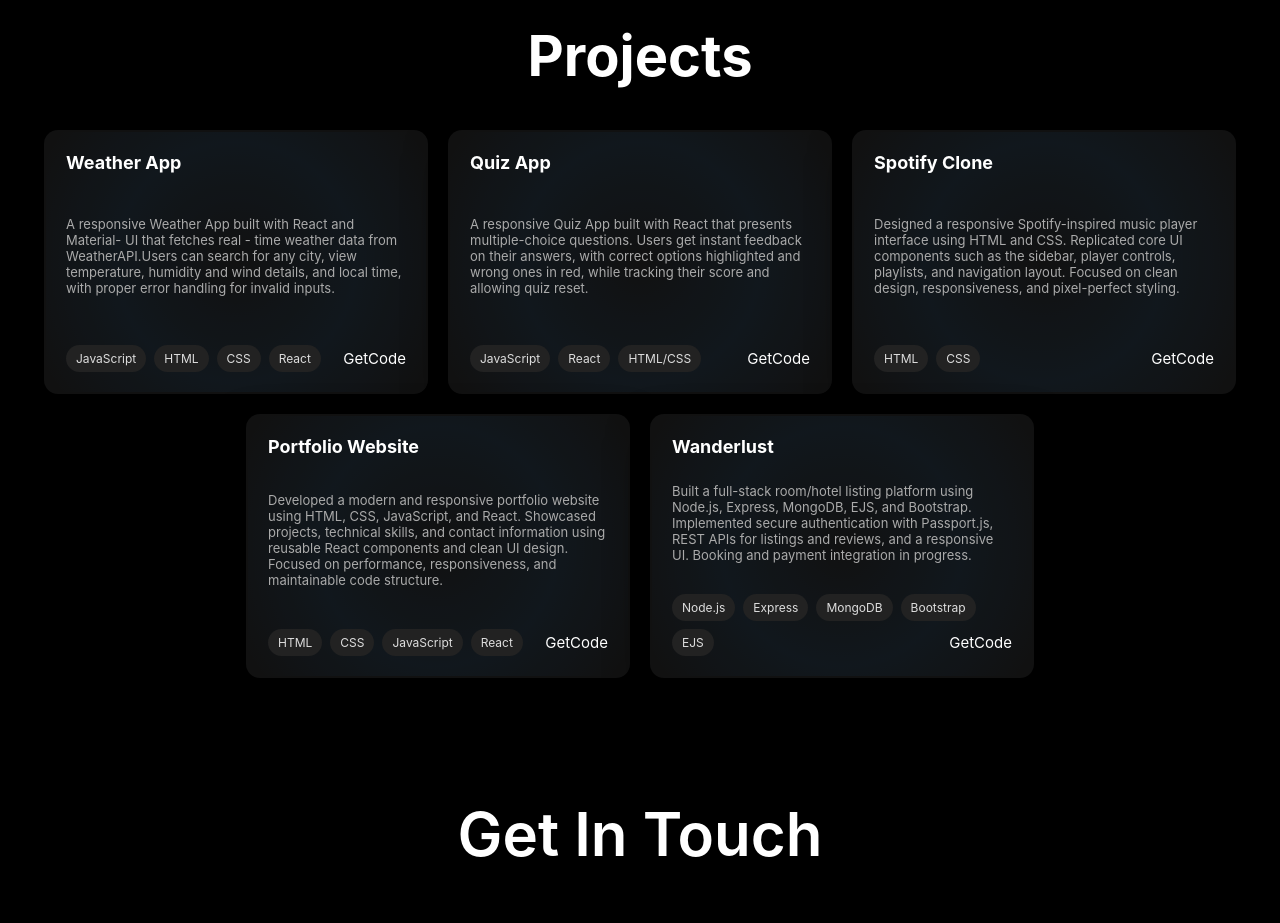
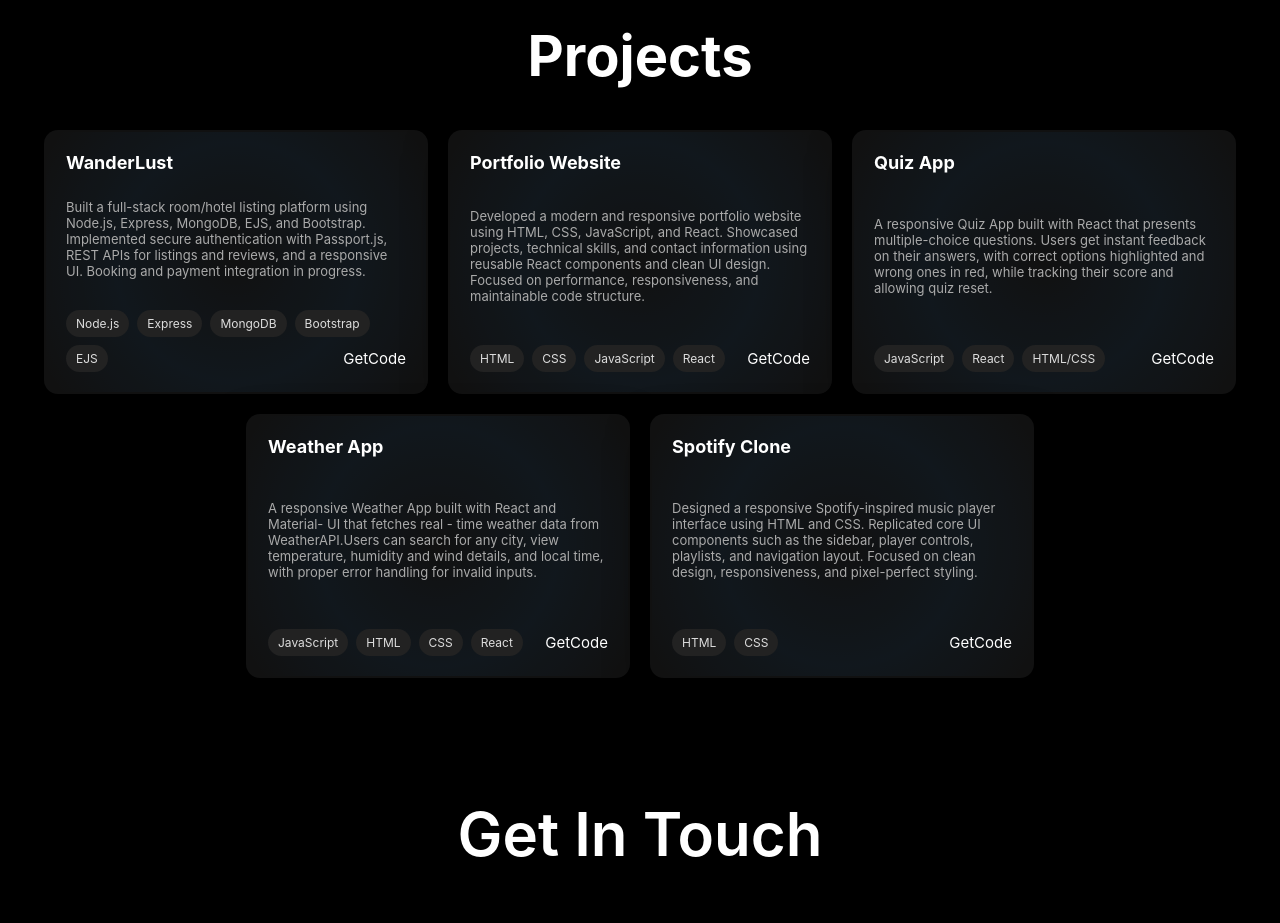
Before and after one commit to surajgupta9161/portfolio, a React (Vite) app: page / in a window 1280 px wide. Shown: the part 1640-2563 px from the top of the page. Built offline with nearby package versions, Linux system fonts and the light colour scheme.

Commit message:
Update resume

```diff
--- a/src/Components/Hero/Hero.jsx
+++ b/src/Components/Hero/Hero.jsx
@@ -1,6 +1,6 @@
 import React from 'react'
 import './Hero.css';
-import surajResume from "../../assets/SurajResumeF.pdf"
+import surajResume from "../../assets/SurajResumeDec.pdf"
 import suraj from "../../assets/suraj4.jpg"
 import AnchorLink from 'react-anchor-link-smooth-scroll'
 
--- a/src/Data/Data.js
+++ b/src/Data/Data.js
@@ -1,9 +1,15 @@
 const Data = [
     {
-        title: "Weather App",
-        description: "A responsive Weather App built with React and Material- UI that fetches real - time weather data from WeatherAPI.Users can search for any city, view temperature, humidity and wind details, and local time, with proper error handling for invalid inputs.",
-        technologies: ["JavaScript", "HTML", "CSS", "React"],
-        link: "https://github.com/surajgupta9161/weatherApp"
+        title: "WanderLust",
+        description: "Built a full-stack room/hotel listing platform using Node.js, Express, MongoDB, EJS, and Bootstrap. Implemented secure authentication with Passport.js, REST APIs for listings and reviews, and a responsive UI. Booking and payment integration in progress.",
+        technologies: ["Node.js", "Express", "MongoDB", "Bootstrap", "EJS"],
+        link: "https://github.com/surajgupta9161/WanderLust"
+    },
+    {
+        title: "Portfolio Website",
+        description: "Developed a modern and responsive portfolio website using HTML, CSS, JavaScript, and React. Showcased projects, technical skills, and contact information using reusable React components and clean UI design. Focused on performance, responsiveness, and maintainable code structure.",
+        technologies: ["HTML", "CSS", "JavaScript", "React"],
+        link: "https://github.com/surajgupta9161/portfolio"
     },
     {
         title: "Quiz App",
@@ -13,21 +19,19 @@ const Data = [
 
     },
     {
+        title: "Weather App",
+        description: "A responsive Weather App built with React and Material- UI that fetches real - time weather data from WeatherAPI.Users can search for any city, view temperature, humidity and wind details, and local time, with proper error handling for invalid inputs.",
+        technologies: ["JavaScript", "HTML", "CSS", "React"],
+        link: "https://github.com/surajgupta9161/weatherApp"
+    },
+
+    {
         title: "Spotify Clone",
         description: "Designed a responsive Spotify-inspired music player interface using HTML and CSS. Replicated core UI components such as the sidebar, player controls, playlists, and navigation layout. Focused on clean design, responsiveness, and pixel-perfect styling.",
         technologies: ["HTML", "CSS"]
-    },
-    {
-        title: "Portfolio Website",
-        description: "Developed a modern and responsive portfolio website using HTML, CSS, JavaScript, and React. Showcased projects, technical skills, and contact information using reusable React components and clean UI design. Focused on performance, responsiveness, and maintainable code structure.",
-        technologies: ["HTML", "CSS", "JavaScript", "React"]
-    },
-    {
-        title: "Wanderlust",
-        description: "Built a full-stack room/hotel listing platform using Node.js, Express, MongoDB, EJS, and Bootstrap. Implemented secure authentication with Passport.js, REST APIs for listings and reviews, and a responsive UI. Booking and payment integration in progress.",
-        technologies: ["Node.js", "Express", "MongoDB", "Bootstrap", "EJS"],
-        link: "https://github.com/surajgupta9161/WanderLust"
     }
+
+
 ];
 
 export default Data;
```
Also changed, not shown: 1 other file (tests, documents, lock files or other folders).
